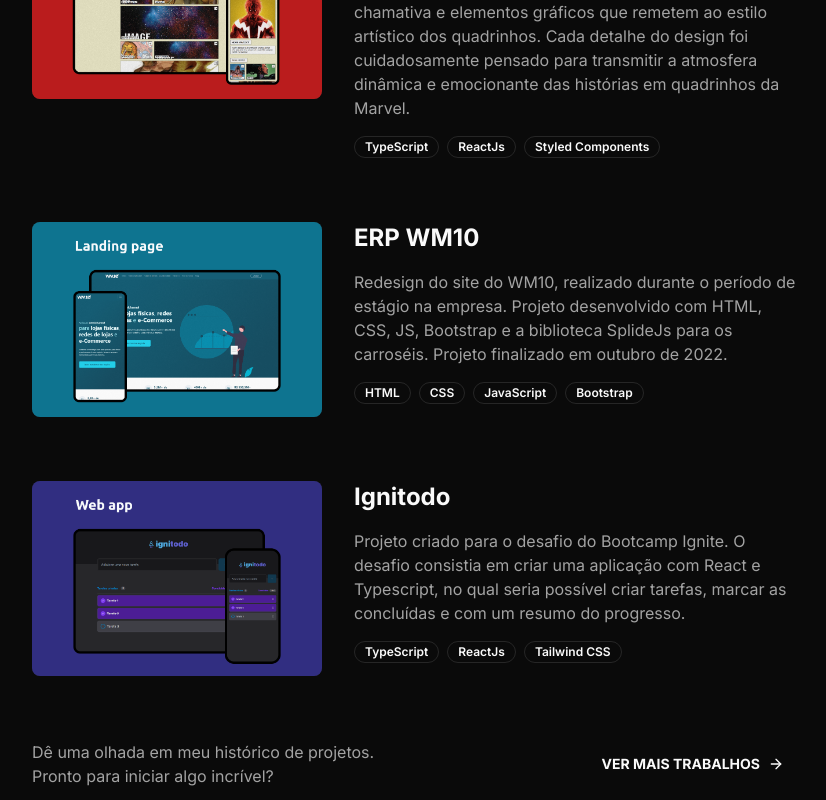
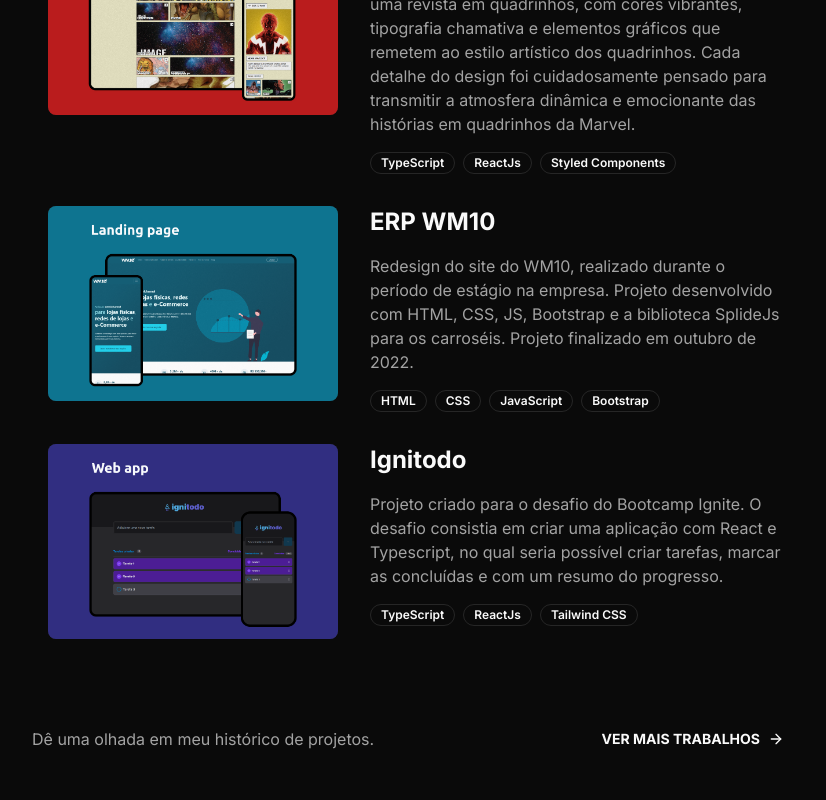
Before and after one commit to rafaelpzoucas/portfolio-v2, a Next.js app: page / in a window 1280 px wide. Shown: the part 1080-1880 px from the top of the page, without its empty margins (384-1210 px from the left). Built offline with nearby package versions, Linux system fonts and the light colour scheme.

Commit message:
Update projects.tsx

```diff
--- a/src/app/(sections)/projects.tsx
+++ b/src/app/(sections)/projects.tsx
@@ -4,6 +4,7 @@
 import { Section } from '@/components/ui/section'
 import { ArrowRight } from 'lucide-react'
 import Image from 'next/image'
+import Link from 'next/link'
 import { projects } from './data'
 
 export function Projects() {
@@ -14,10 +15,8 @@
 
       <section className="sm:px-0 space-y-16 w-full">
         {projects.slice(0, 3).map((project) => (
-          <article
-            key={project.title}
-            className="flex flex-col sm:flex-row gap-8 w-full"
-          >
+          <Link key={project.title} href={project.deploy_url} target="_blank">
+            <article className="flex flex-col sm:flex-row gap-8 w-full p-4 rounded-lg hover:bg-secondary/30 transition-colors duration-300">
               <div className="relative sm:min-w-[290px] h-[195px] rounded-lg bg-secondary overflow-hidden">
                 <Image
                   src={project.image_src}
@@ -29,26 +28,28 @@
               <aside className="flex flex-col gap-4">
                 <H3>{project.title}</H3>
                 <p className="text-muted-foreground">{project.description}</p>
-              <footer className="flex flex-row gap-2">
+                <div className="flex flex-row gap-2">
                   {project.stacks.map((stack) => (
                     <Badge variant="outline" key={stack.name}>
                       {stack.name}
                     </Badge>
                   ))}
-              </footer>
+                </div>
               </aside>
             </article>
+          </Link>
         ))}
       </section>
 
       <footer className="flex flex-col sm:flex-row items-center justify-between w-full">
         <p className="text-center sm:text-left max-w-sm text-muted-foreground">
-          Dê uma olhada em meu histórico de projetos. Pronto para iniciar algo
-          incrível?
+          Dê uma olhada em meu histórico de projetos.
         </p>
+        <Link href="/projects">
           <Button variant="link" className="sm:ml-auto">
             Ver mais trabalhos <ArrowRight className="w-4 h-4 ml-2" />
           </Button>
+        </Link>
       </footer>
     </Section>
   )
```
Lines whose indentation alone changed are shown as unchanged.
